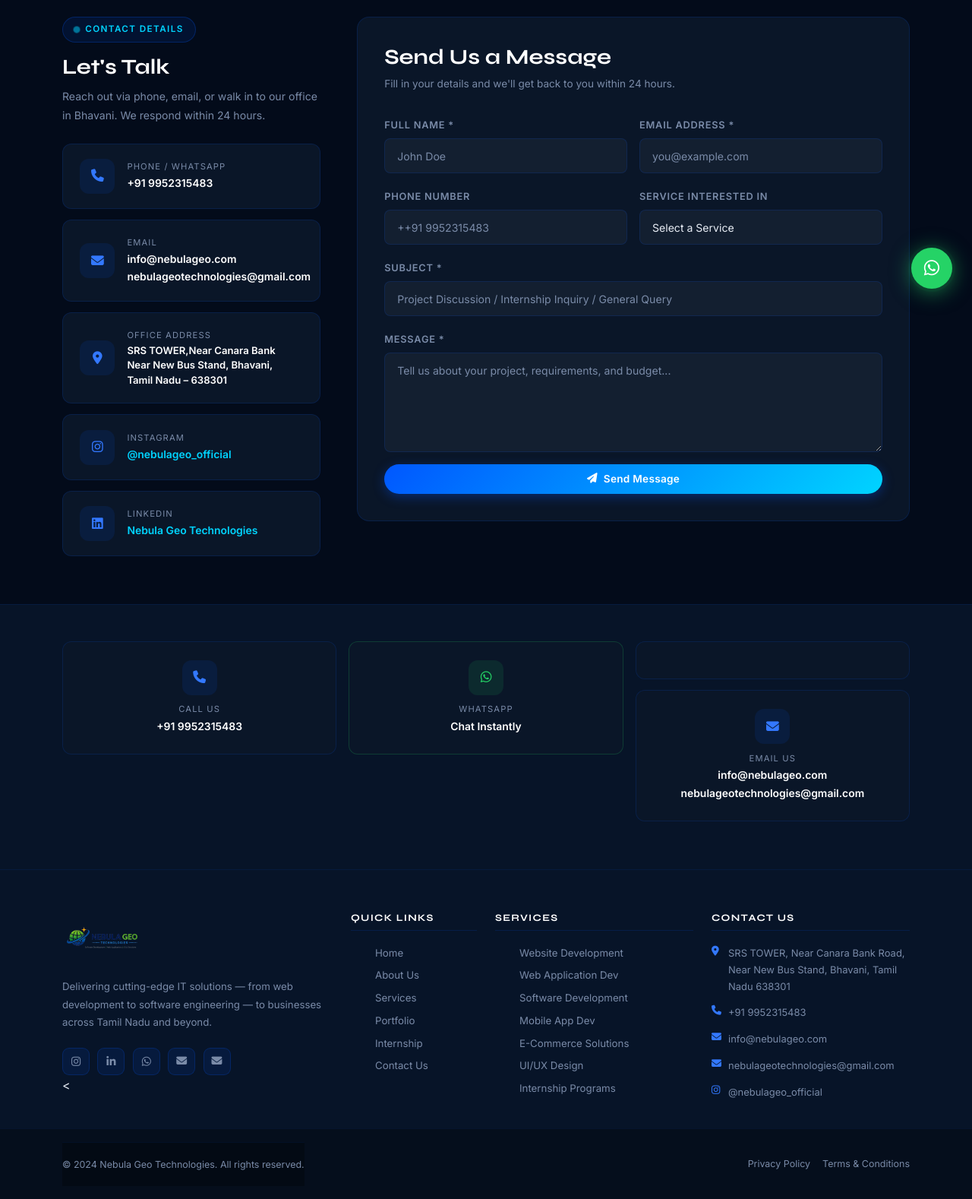
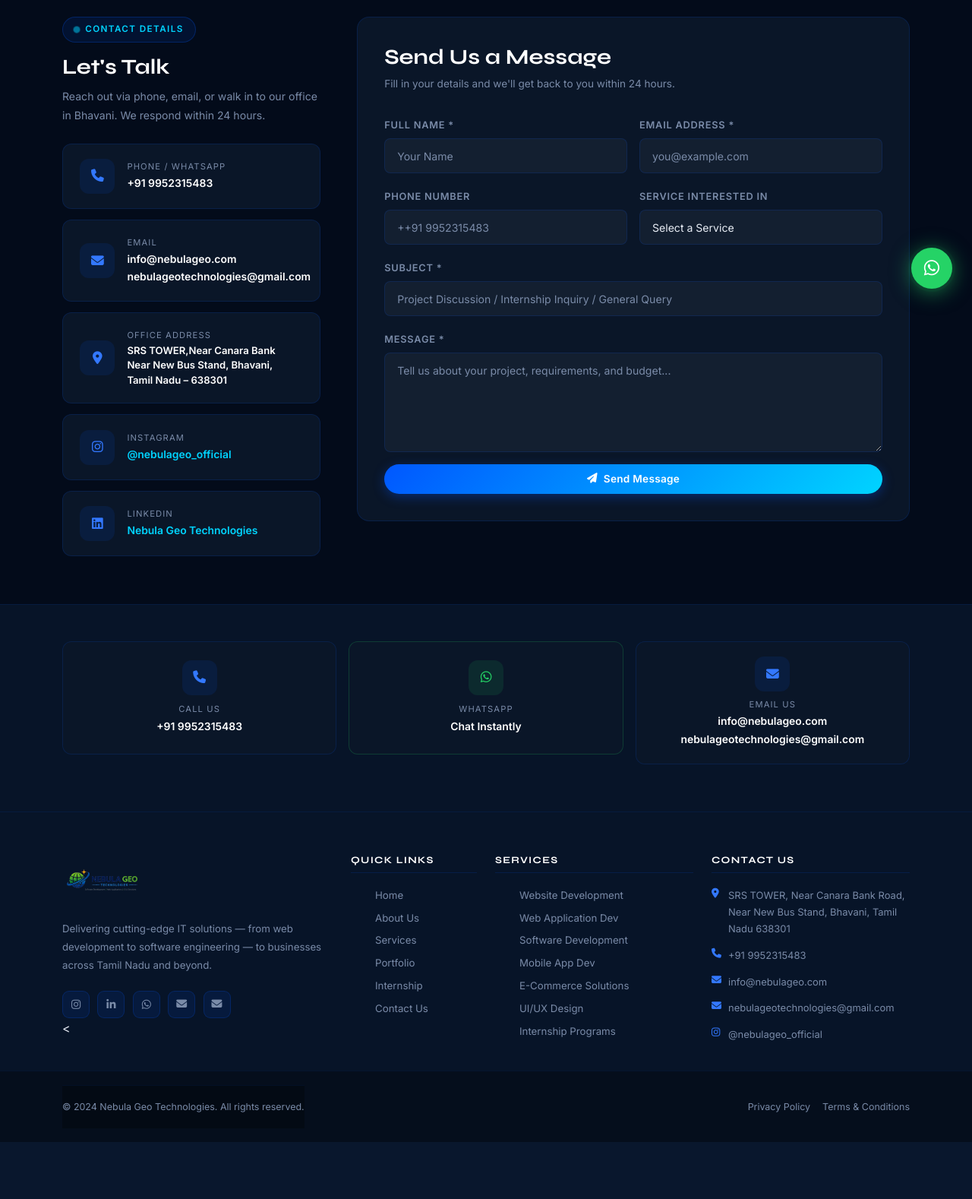
Before and after one commit to nebulageotechnologies-dev/nebula-geo-website, a Django app: page /contact/ in a window 1280 px wide. Shown: the part 394-1972 px from the top of the page at 76% size. After the commit the page ends 1897 px from the top, so only its background shows below. Run offline with Django 5.2, Linux system fonts and the light colour scheme; data that the repository does not hold is empty.

Commit message:
Updated contact form and deployment settings

```diff
--- a/main/templates/main/contact.html
+++ b/main/templates/main/contact.html
@@ -91,7 +91,7 @@
             <div class="row g-3">
               <div class="col-md-6">
                 <label class="form-label">Full Name *</label>
-                <input type="text" name="name" class="form-control" placeholder="John Doe" required>
+                <input type="text" name="name" class="form-control" placeholder="Your Name" required>
               </div>
               <div class="col-md-6">
                 <label class="form-label">Email Address *</label>
@@ -171,15 +171,16 @@
       </div>
       <div class="col-md-4 reveal">
        <a href="mailto:info@nebulageo.com" class="ci-card justify-content-center text-decoration-none"
-          style="flex-direction:column;gap:.6rem;padding:1.5rem">
-          <a href="mailto:nebulageotechnologies@gmail.com" class="ci-card justify-content-center text-decoration-none"
-          style="flex-direction:column;gap:.6rem;padding:1.5rem">
+style="flex-direction:column;gap:.5rem;padding: 1.rem">
+
   <div class="ci-icon mx-auto"><i class="fas fa-envelope"></i></div>
+
   <div>
     <div class="ci-label text-center">Email Us</div>
     <div class="ci-value">info@nebulageo.com</div>
     <div class="ci-value">nebulageotechnologies@gmail.com</div>
   </div>
+
 </a>
       </div>
     </div>
--- a/static/js/main.js
+++ b/static/js/main.js
@@ -50,24 +50,26 @@
 // Contact form AJAX
 
 
-// if (contactForm) {
-//     contactForm.addEventListener('submit', function () {
+const contactForm = document.getElementById('contactForm');
 
-//         const btn = contactForm.querySelector('button[type="submit"]');
+if (contactForm) {
+    contactForm.addEventListener('submit', function () {
 
-//         btn.innerHTML =
-//             '<i class="fas fa-spinner fa-spin me-2"></i> Sending...';
+        const btn = contactForm.querySelector('button[type="submit"]');
 
-//         btn.disabled = true;
+        btn.innerHTML =
+            '<i class="fas fa-spinner fa-spin me-2"></i> Sending...';
 
-//         setTimeout(() => {
-//             btn.innerHTML =
-//                 '<i class="fas fa-check-circle me-2"></i> Message Sent';
+        btn.disabled = true;
 
-//             btn.disabled = false;
-//         }, 2000);
-//     });
-// }
+        setTimeout(() => {
+            btn.innerHTML =
+                '<i class="fas fa-check-circle me-2"></i> Message Sent';
+
+            btn.disabled = false;
+        }, 2000);
+    });
+}
 
 // Portfolio filter
 document.querySelectorAll('.filter-btn[data-cat]').forEach(btn => {
```
Also changed, not shown: main/views.py (+5 -5 lines), nebula_geo/settings.py (+2 -6 lines). Lines whose indentation alone changed are shown as unchanged.
